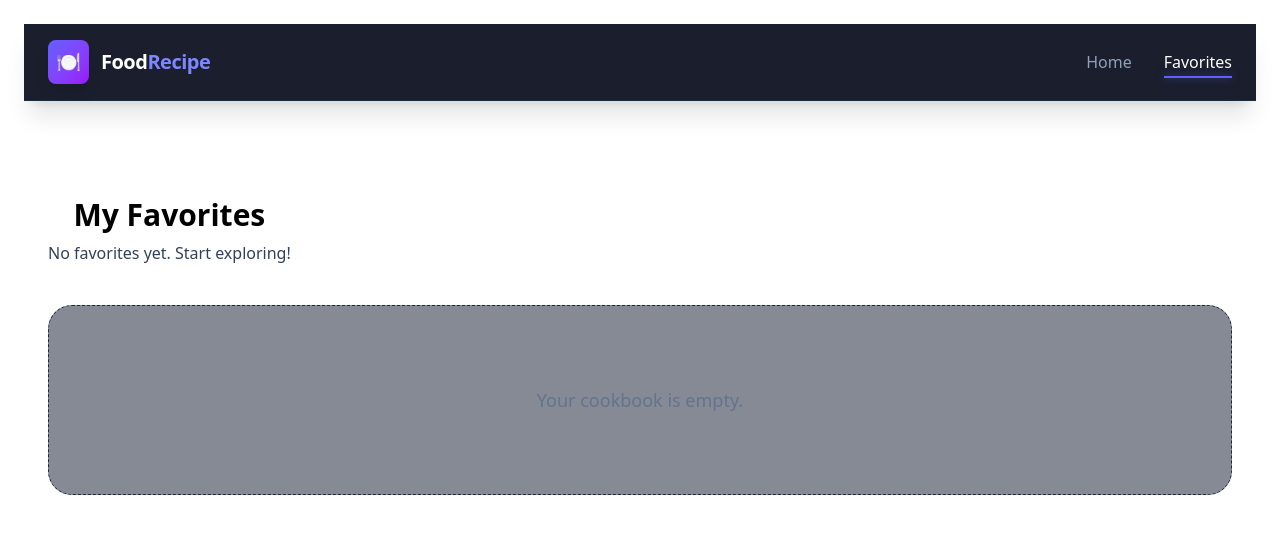
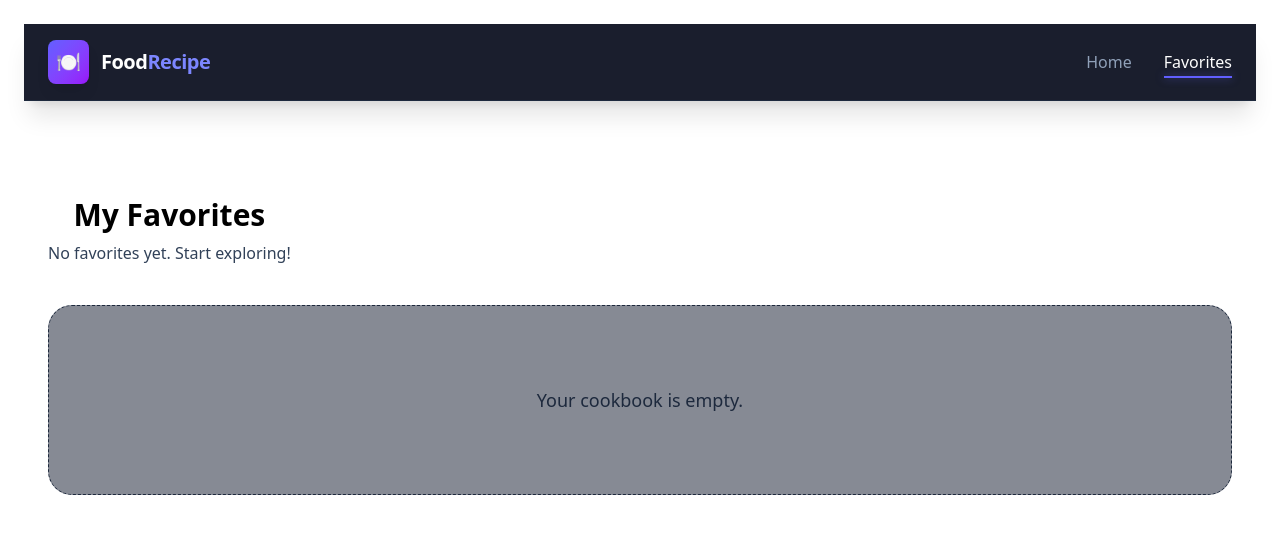
Before and after one commit to ciara-gospel/food-recipe-app, a React (Vite) app: page /favorites in a window 1280 px wide. Shown: the top 534 px of the page. Built offline with nearby package versions, Linux system fonts and the light colour scheme; no server answers.

Commit message:
udate favorites colors recipe into black

```diff
--- a/src/pages/Favorites.tsx
+++ b/src/pages/Favorites.tsx
@@ -44,7 +44,7 @@
             <RecipeList recipes={favorites} onSelect={handleOpenDetails} />
           ) : (
             <div className="text-center py-20 bg-slate-900/50 rounded-3xl border border-dashed border-slate-800">
-              <p className="text-slate-500 text-lg">Your cookbook is empty.</p>
+              <p className="text-slate-800 text-lg">Your cookbook is empty.</p>
             </div>
           )}
         </section>
```
